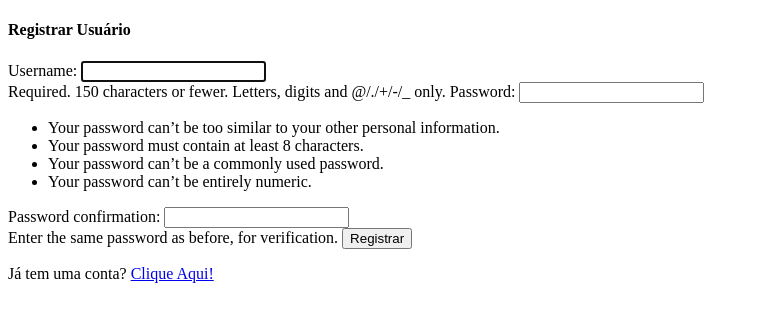
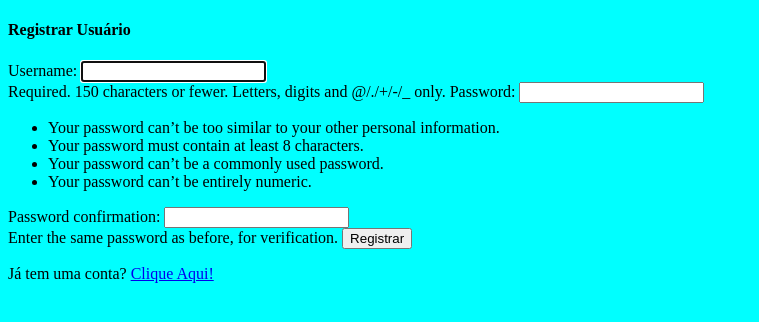
Before and after one commit to Jottinha-dos-computer/Projeto-CRUD, a Django app: page /accounts/register/ in a window 1280 px wide. Shown: the top 322 px of the page, without its empty margins (0-759 px from the left). Run offline with Django 4.2, Linux system fonts and the light colour scheme; some libraries are stand-ins or nearby versions.

Commit message:
style: alteração do background

```diff
--- /dev/null
+++ b/main/main/static/css/style.css
@@ -0,0 +1,3 @@
+body{
+    background-color: aqua;
+}
--- a/main/sig/css/style.css
+++ /dev/null
@@ -1,3 +0,0 @@
-.auth-card{
-    margin-top: 30px;
-}
--- a/main/sig/templates/base.html
+++ b/main/sig/templates/base.html
@@ -1,10 +1,11 @@
+{%load static%}
 <!DOCTYPE html>
 <html lang="en">
 <head>
     <meta charset="UTF-8">
     <meta name="viewport" content="width=device-width, initial-scale=1.0">
-    <title>{% block title %} {% endblock %}
-    </title>
+    <title>{% block title %} {% endblock %}</title>
+    <link rel="stylesheet" href="{% static 'css/style.css' %}">
 </head>
 <body>
     <h1>
```
